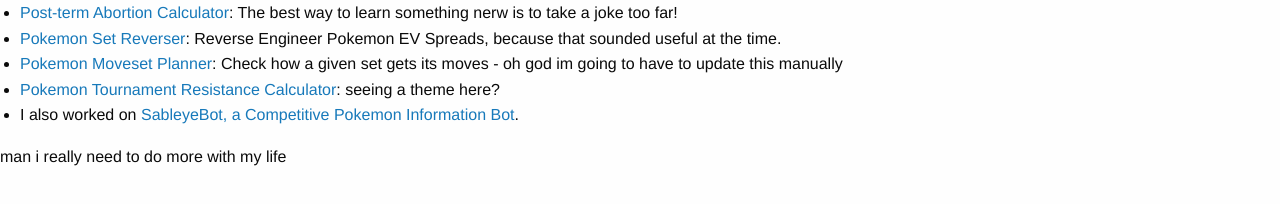
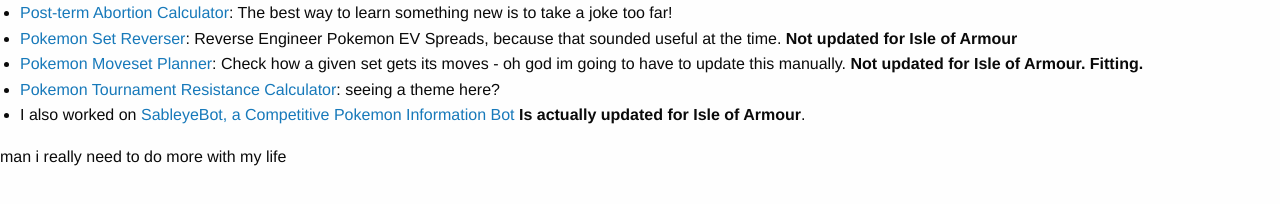
Before and after one commit to StAlRuth/stalruth.github.io, a plain HTML site: page index.html in a window 1280 px wide. Drawn offline with nearby package versions, Linux system fonts and the light colour scheme.

Commit message:
Update index.html

```diff
--- a/index.html
+++ b/index.html
@@ -2,21 +2,21 @@
 <html>
 <head>
     <title>
-        why are you here
+        Stuart Rutherford | Index
     </title>
     <link rel="stylesheet" href="https://cdn.jsdelivr.net/npm/foundation-sites@6.4.3/dist/css/foundation.min.css" integrity="sha256-GSio8qamaXapM8Fq9JYdGNTvk/dgs+cMLgPeevOYEx0= sha384-wAweiGTn38CY2DSwAaEffed6iMeflc0FMiuptanbN4J+ib+342gKGpvYRWubPd/+ sha512-QHEb6jOC8SaGTmYmGU19u2FhIfeG+t/hSacIWPpDzOp5yygnthL3JwnilM7LM1dOAbJv62R+/FICfsrKUqv4Gg==" crossorigin="anonymous">
     <meta name="twitter:creator" content="@StalruthVGC">
-    <meta name="twitter:title" content="&quot;&quot;&quot;portfolio&quot;&quot;&quot;">
-    <meta name="twitter:description" content="why are you here">
+    <meta name="twitter:title" content="Stuart Rutherford | Index">
+    <meta name="twitter:description" content="Tools and Toys">
     <meta name="viewport" content="width=device-width, initial-scale=1">
 </head>
 <body>
     <ul>
-        <li><a href="abortion-calculator">Post-term Abortion Calculator</a>: The best way to learn something nerw is to take a joke too far!</li>
-        <li><a href="set-reverser">Pokemon Set Reverser</a>: Reverse Engineer Pokemon EV Spreads, because that sounded useful at the time.</li>
-        <li><a href="moveset-planner">Pokemon Moveset Planner</a>: Check how a given set gets its moves - oh god im going to have to update this manually</li>
+        <li><a href="abortion-calculator">Post-term Abortion Calculator</a>: The best way to learn something new is to take a joke too far!</li>
+        <li><a href="set-reverser">Pokemon Set Reverser</a>: Reverse Engineer Pokemon EV Spreads, because that sounded useful at the time. <b>Not updated for Isle of Armour</b></li>
+        <li><a href="moveset-planner">Pokemon Moveset Planner</a>: Check how a given set gets its moves - oh god im going to have to update this manually. <b>Not updated for Isle of Armour.  Fitting.</b></li>
         <li><a href="resistance-calculator">Pokemon Tournament Resistance Calculator</a>: seeing a theme here?</li>
-        <li>I also worked on <a href="https://github.com/JsKingBoo/SableyeBot3">SableyeBot, a Competitive Pokemon Information Bot</a>.</li>
+        <li>I also worked on <a href="https://github.com/JsKingBoo/SableyeBot3">SableyeBot, a Competitive Pokemon Information Bot</a> <b>Is actually updated for Isle of Armour</b>.</li>
     </ul>
     <p>man i really need to do more with my life</p>
 </body>
```
